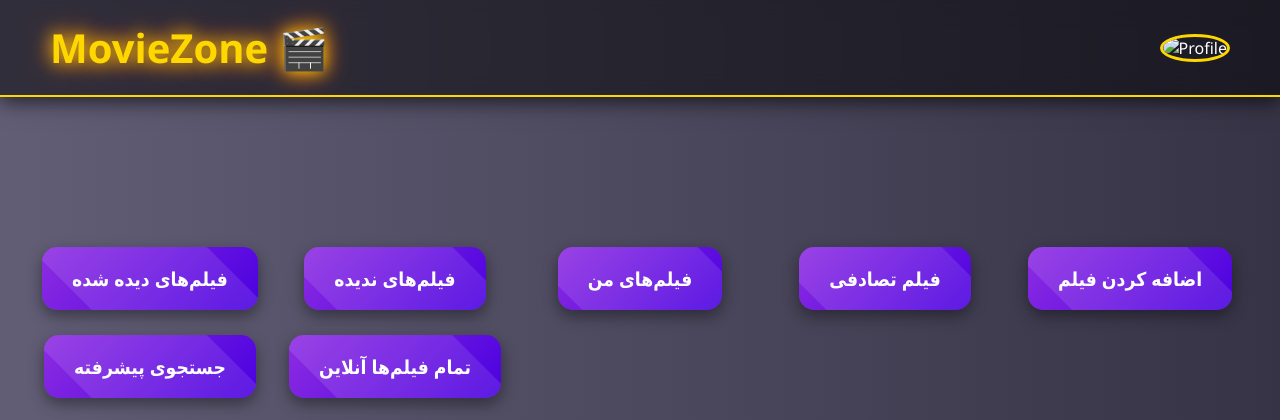
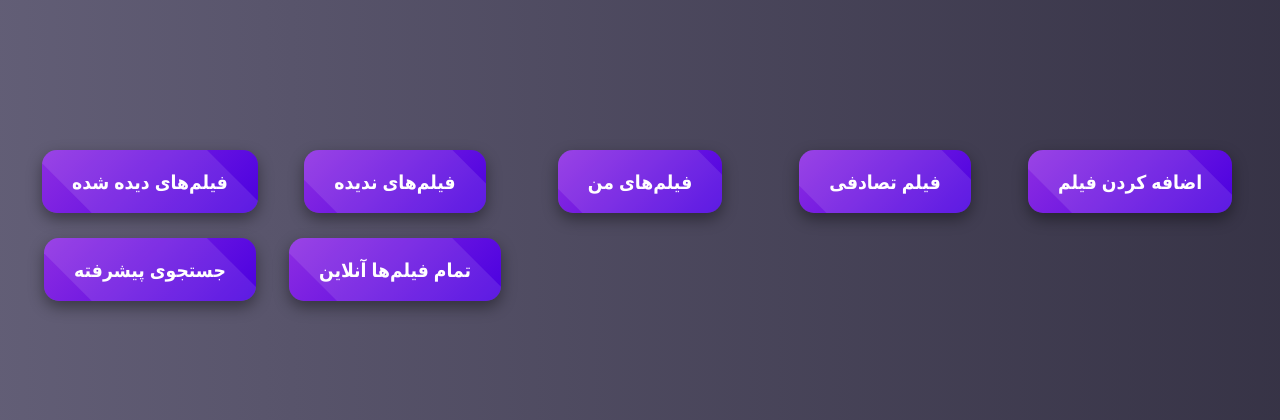
Before and after one commit to Alireza1429/movies, a Django app: page / in a window 1280 px wide. Shown: the top 420 px of the page. Run offline with Django 5.2, Linux system fonts and the light colour scheme; some libraries are stand-ins or nearby versions.

Commit message:
almost done.

```diff
--- a/home_app/templates/home_app/home.html
+++ b/home_app/templates/home_app/home.html
@@ -201,20 +201,6 @@
     </style>
 </head>
 <body>
-<header>
-    <h1>MovieZone 🎬</h1>
-
-    <div class="profile" id="profile">
-        <img src="https://via.placeholder.com/60" alt="Profile">
-        <div class="dropdown" id="dropdown">
-            <a href="#">ثبت نام</a>
-            <a href="#">ویرایش حساب کاربری</a>
-            <a href="#">دیدن تمام فیلم‌ها</a>
-            <a href="#">گذاشتن پروفایل</a>
-            <a href="#">خروج از حساب کاربری</a>
-        </div>
-    </div>
-</header>
 
 <div class="buttons">
     <a href="{% url 'whatched' %}" class="btn"><span>فیلم‌های دیده شده</span></a>
```
